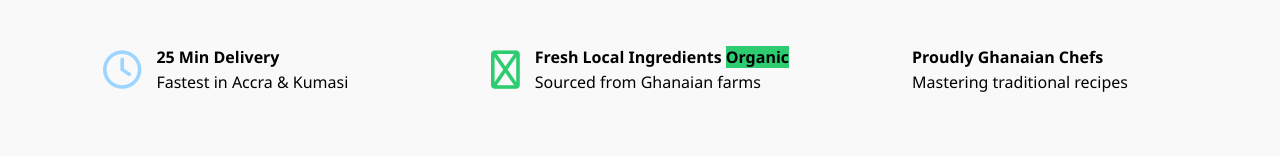
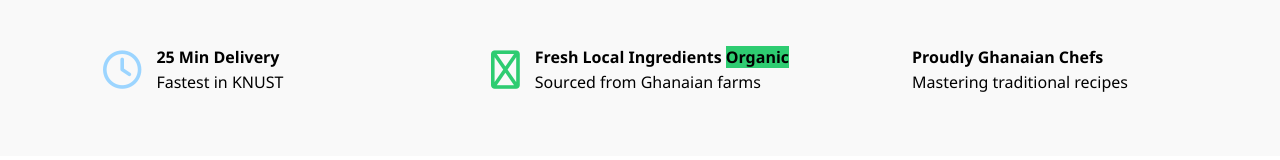
Before and after one commit to speedlinecommunication/mobmat-catering, a plain HTML site: page index.html in a window 1280 px wide. Shown: the part 773-933 px from the top of the page. Drawn offline with Linux system fonts and the light colour scheme; some icons are missing.

Commit message:
Update index.html

```diff
--- a/index.html
+++ b/index.html
@@ -406,7 +406,7 @@
             <i class="far fa-clock"></i>
             <div class="feature-text">
                 <h4>25 Min Delivery</h4>
-                <p>Fastest in Accra & Kumasi</p>
+                <p>Fastest in KNUST</p>
             </div>
         </div>
         <div class="feature-item">
```
